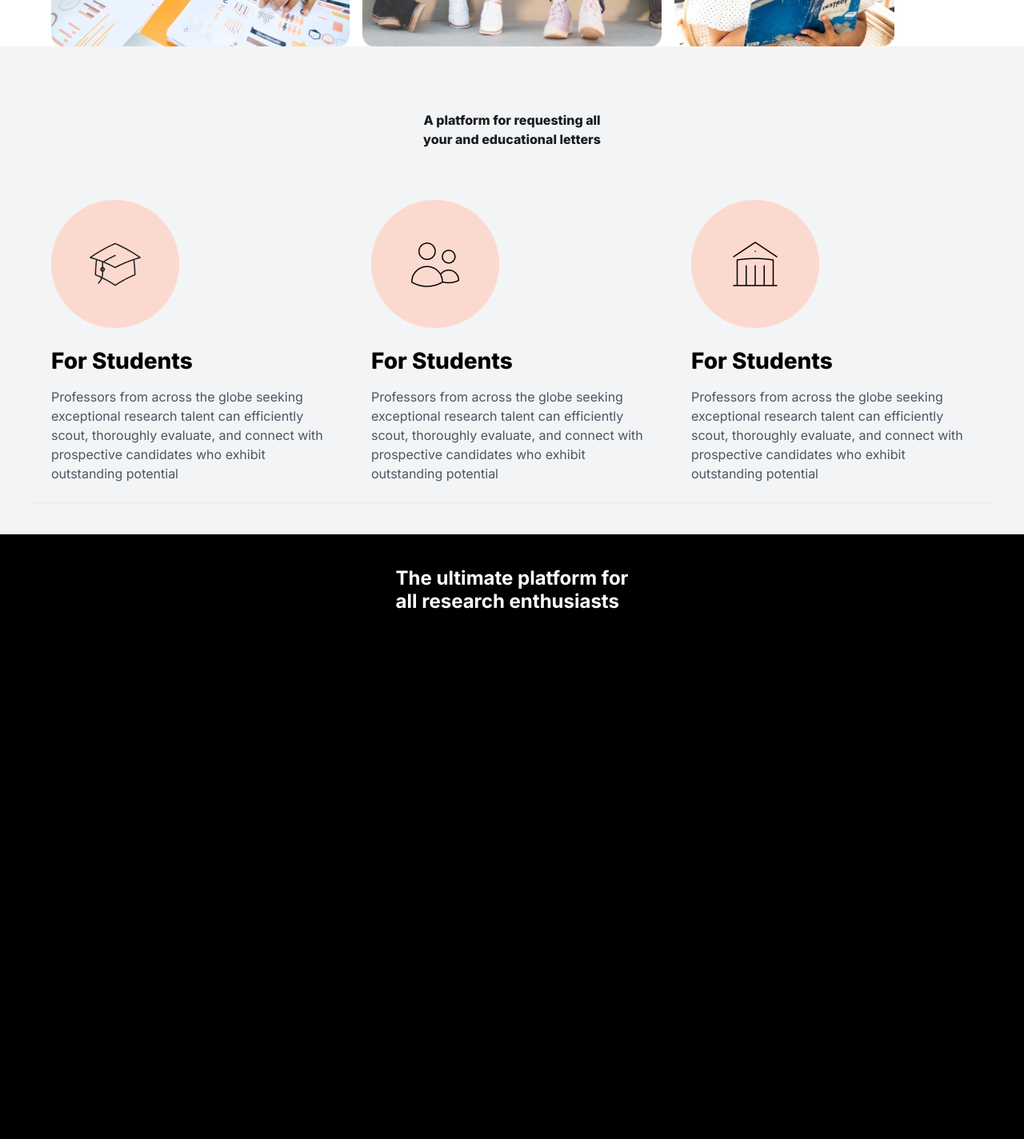
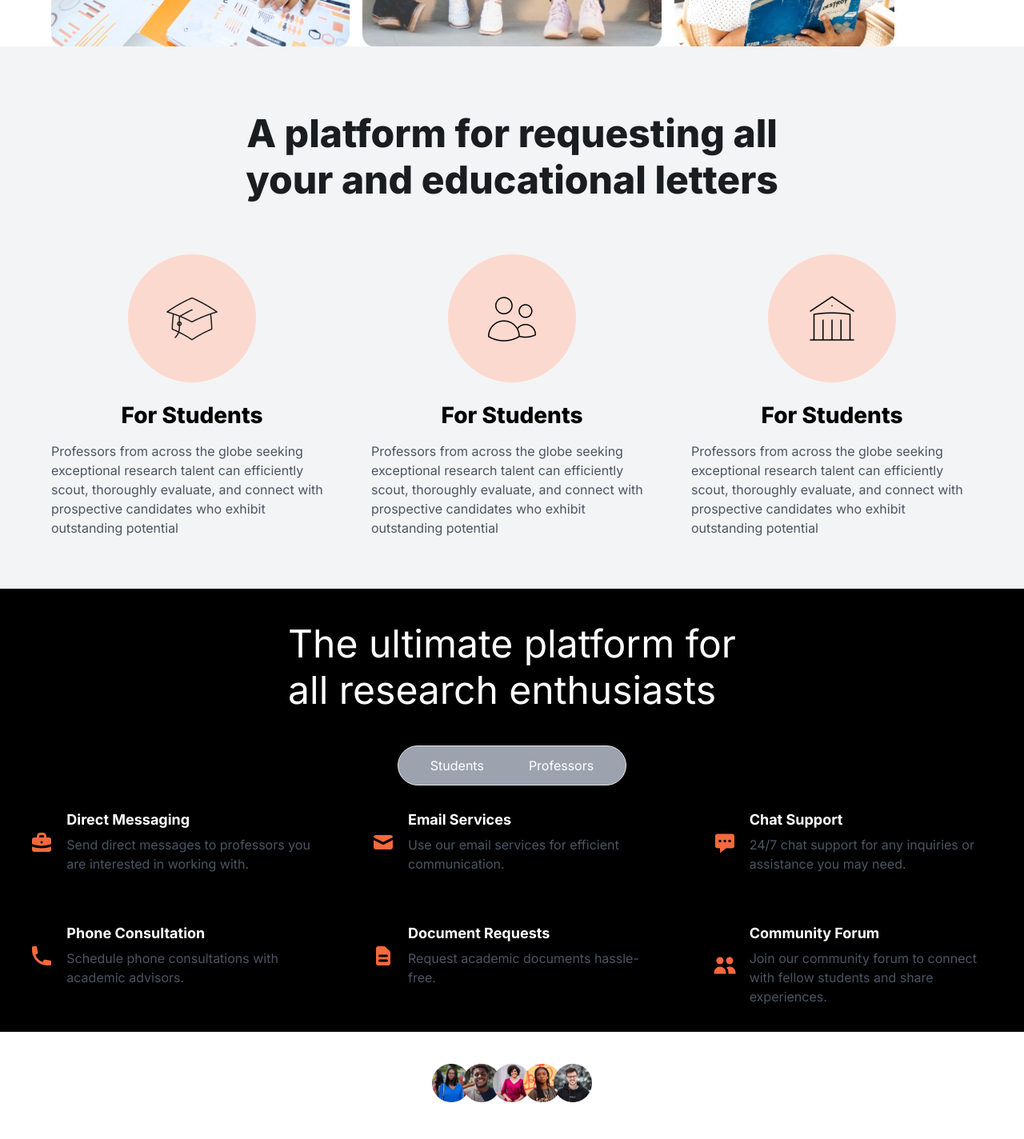
Before and after one commit to AlikoGrace/knustExpresso2, a React (Vite) app in the folder frontend/: page / in a window 1280 px wide. Shown: the part 800-2224 px from the top of the page at 80% size. Built offline with nearby package versions, Linux system fonts and the light colour scheme.

Commit message:
worked on the homePage, added links to the navbar

```diff
--- a/frontend/package.json
+++ b/frontend/package.json
@@ -10,10 +10,12 @@
     "preview": "vite preview"
   },
   "dependencies": {
+    "prop-types": "^15.8.1",
     "react": "^18.2.0",
     "react-dom": "^18.2.0",
     "react-icons": "^4.11.0",
-    "react-router-dom": "^6.18.0"
+    "react-router-dom": "^6.18.0",
+    "react-scroll": "^1.9.0"
   },
   "devDependencies": {
     "@types/react": "^18.2.15",
--- a/frontend/src/components/home/About.jsx
+++ b/frontend/src/components/home/About.jsx
@@ -7,22 +7,22 @@ import Icon3 from '../../assets/images/Icon3.png'
 
 const About = () => {
   return (
-   <section className='bg-gray-100 px-10 py-10 '>
+   <section id='about' className='bg-gray-100 px-10 py-10 '>
 
-    <h1 className="text-5xl font-extrabold text-[#1A1D1F] mt-10 mb-10 text-center">A platform for requesting all <br />
+    <h1 className="text-4xl font-extrabold text-[#1A1D1F] mt-10 mb-10 text-center">A platform for requesting all <br />
      your and educational letters</h1>
-    <div className='flex justify-between'>
-  <div className='flex-1 p-6 rounded-sm shadow-sm'>
+    <div className='flex flex-col md:flex-row justify-between '>
+  <div className='flex-1  p-6 flex items-center flex-col'>
     <img src={Icon1} alt="" className='mb-4' />
     <h1 className='text-3xl font-extrabold mb-2'>For Students</h1>
     <p className='text-gray-600'>Professors from across the globe seeking exceptional research talent can efficiently scout, thoroughly evaluate, and connect with prospective candidates who exhibit outstanding potential</p>
   </div>
-  <div className='flex-1 p-6 rounded-sm shadow-sm'>
+  <div className='flex-1 p-6 flex items-center flex-col'>
     <img src={Icon2} alt="" className='mb-4' />
     <h1 className='text-3xl font-extrabold mb-2'>For Students</h1>
     <p className='text-gray-600'>Professors from across the globe seeking exceptional research talent can efficiently scout, thoroughly evaluate, and connect with prospective candidates who exhibit outstanding potential</p>
   </div>
-  <div className='flex-1 p-6 rounded-sm shadow-sm'>
+  <div className='flex-1 p-6 flex flex-col items-center'>
     <img src={Icon3} alt="" className='mb-4' />
     <h1 className='text-3xl font-extrabold mb-2'>For Students</h1>
     <p className='text-gray-600'>Professors from across the globe seeking exceptional research talent can efficiently scout, thoroughly evaluate, and connect with prospective candidates who exhibit outstanding potential</p>
--- a/frontend/src/components/home/Community.jsx
+++ b/frontend/src/components/home/Community.jsx
@@ -3,7 +3,7 @@ import Button from '../shared/Button'
 
 const Community = () => {
   return (
-    <section className='flex flex-col items-center pt-10 mb-10'>
+    <section id='community' className='flex flex-col items-center pt-10 mb-10'>
         <div>
             <img src={avatars} alt="" className='h-12 ' />
         </div>
--- a/frontend/src/components/home/Services.jsx
+++ /dev/null
@@ -1,17 +0,0 @@
-
-
-const Services = () => {
-  return (
-    <section className="flex flex-col bg-black text-white h-[100vh] items-center">
-        <h1 className="text-2xl  font-bold my-10">
-        The ultimate platform for <br />
-         all research enthusiasts
-        </h1>
-
-
-
-    </section>
-  )
-}
-
-export default Services
--- /dev/null
+++ b/frontend/src/components/home/services/Services.jsx
@@ -0,0 +1,31 @@
+// Services.jsx
+
+import React from 'react';
+import Tab from '../../shared/Tab';
+import ServicesCard from './ServicesCard';
+import servicesData from './ServicesData';
+
+const Services = () => {
+  return (
+    <section id='services' className="flex flex-col bg-black text-white  items-center">
+      <h1 className="text-4xl  leading-[50px]font-bold my-10">
+        The ultimate platform for <br />
+        all research enthusiasts
+      </h1>
+      <Tab />
+      <div className='flex flex-wrap'>
+        {servicesData.map((service, index) => (
+          <ServicesCard
+            key={index}
+            icon={<service.icon size={30} style={{ color: '#F5693D' }} />}
+            title={service.title}
+            message={service.message}
+            className='w-1/3 lg:w-1/2 xl:w-1/3'
+          />
+        ))}
+      </div>
+    </section>
+  );
+};
+
+export default Services;
--- /dev/null
+++ b/frontend/src/components/home/services/ServicesCard.jsx
@@ -0,0 +1,26 @@
+// ServicesCard.jsx
+
+// ServicesCard.jsx
+
+import React from 'react';
+import PropTypes from 'prop-types';
+
+const ServicesCard = (props) => {
+  return (
+    <div className="max-w-sm mx-auto bg-black text-white rounded-md overflow-hidden my-4">
+      <div className="flex items-center p-4">
+        <div>
+          {props.icon} {/* Render the icon passed as a prop */}
+        </div>
+        <div className="flex flex-col pl-4">
+          <h2 className="text-lg font-bold mb-2">{props.title}</h2>
+          <p className="text-gray-600">{props.message}</p>
+        </div>
+      </div>
+    </div>
+  );
+};
+
+
+
+export default ServicesCard;
--- /dev/null
+++ b/frontend/src/components/home/services/ServicesData.js
@@ -0,0 +1,41 @@
+// servicesData.js
+
+// servicesData.js
+
+import { HiBriefcase, HiMail, HiChatAlt, HiPhone, HiDocumentText, HiUsers } from 'react-icons/hi';
+
+const servicesData = [
+  {
+    icon: HiBriefcase,
+    title: 'Direct Messaging',
+    message: 'Send direct messages to professors you are interested in working with.',
+  },
+  {
+    icon: HiMail,
+    title: 'Email Services',
+    message: 'Use our email services for efficient communication.',
+  },
+  {
+    icon: HiChatAlt,
+    title: 'Chat Support',
+    message: '24/7 chat support for any inquiries or assistance you may need.',
+  },
+  {
+    icon: HiPhone,
+    title: 'Phone Consultation',
+    message: 'Schedule phone consultations with academic advisors.',
+  },
+  {
+    icon: HiDocumentText,
+    title: 'Document Requests',
+    message: 'Request academic documents hassle-free.',
+  },
+  {
+    icon: HiUsers,
+    title: 'Community Forum',
+    message: 'Join our community forum to connect with fellow students and share experiences.',
+  },
+  // Add more objects as needed
+];
+
+export default servicesData;
--- a/frontend/src/components/shared/Nav.jsx
+++ b/frontend/src/components/shared/Nav.jsx
@@ -2,6 +2,7 @@ import React from 'react'
 import logo from '../../assets/images/logo.png'
 import Button from './Button'
 import Sidebar from './Sidebar'
+import { Link } from 'react-scroll';
 
 const Nav = () => {
   return (
@@ -10,9 +11,9 @@ const Nav = () => {
         <img src={logo} alt="logo" className='h-12'/>
         <div className='hidden md:flex justify-between items-center'>
         <ul className='flex'>
-            <li className='mr-5  hover:text-gray-600 duration-500 cursor-pointer'>About Us</li>
-            <li className='mr-5 hover:text-gray-600 duration-500 cursor-pointer'>Services</li>
-            <li className='mr-5 hover:text-gray-600 duration-500 cursor-pointer'>Blog</li>
+            <li className='mr-5  hover:text-gray-600 duration-500 cursor-pointer'><Link to='about' >About Us</Link></li>
+            <li className='mr-5 hover:text-gray-600 duration-500 cursor-pointer'><Link to='services' >Services</Link></li>
+            <li className='mr-5 hover:text-gray-600 duration-500 cursor-pointer'><Link to='community' >community</Link></li>
         </ul>
           <Button name='sign up'/>
           </div>
--- a/frontend/src/components/shared/Sidebar.jsx
+++ b/frontend/src/components/shared/Sidebar.jsx
@@ -33,7 +33,7 @@ const Sidebar = () => {
                 <li className='mb-10 hover:text-gray-600 duration-500 cursor-pointer'>Services</li>
                 <li className='mb-10 hover:text-gray-600 duration-500 cursor-pointer'>Blog</li>
               </ul>
-              <Button className='mt-4 text-sm btn-s' name='sign up' />
+              {/* <Button className='mt-4 text-sm btn-s' name='sign up' /> */}
             </div>
           </div>
       </>
--- a/frontend/src/components/shared/Tab.jsx
+++ b/frontend/src/components/shared/Tab.jsx
@@ -0,0 +1,17 @@
+import React from 'react'
+
+const Tab = () => {
+  return (
+    <div>
+        <div className='bg-gray-400  py-3 px-10 border border-ray-400 flex rounded-full'>
+            <div className='mr-7  rounded-full '>Students</div>
+            <div className='ml-7'>Professors</div>
+        </div>
+        <div>
+
+        </div>
+    </div>
+  )
+}
+
+export default Tab
--- a/frontend/src/pages/Home.jsx
+++ b/frontend/src/pages/Home.jsx
@@ -3,7 +3,7 @@ import Hero from '../components/home/Hero'
 import Community from '../components/home/Community'
 import About from '../components/home/About'
 import Footer from '../components/home/Footer'
-import Services from '../components/home/Services'
+import Services from '../components/home/services/Services'
 
 
 const HomeScreen = () => {
```
Also changed, not shown: frontend/src/assets/images/H.png (renamed from frontend/src/assets/images/briefcase.png), 1 other file (tests, documents, lock files or other folders).
